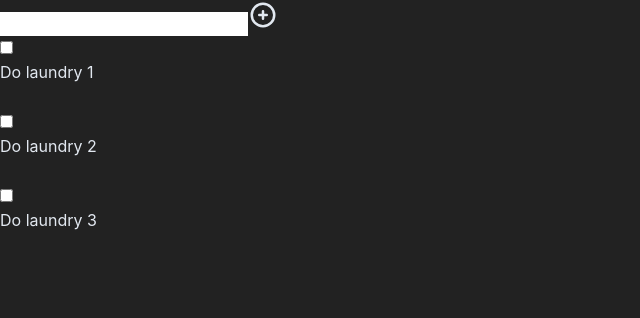
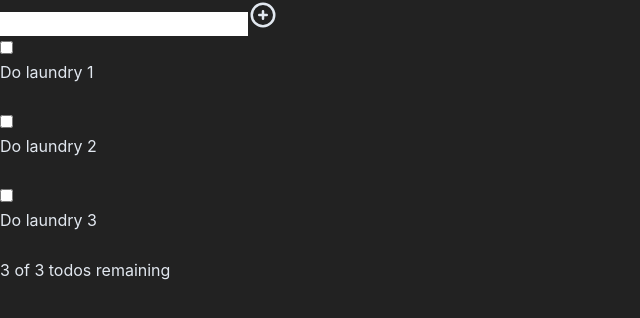
Before and after one commit to davidG999/todo-list, a React (Create React App) app: page / in a window 1280 px wide. Shown: the top 318 px of the page, without its empty margins (0-640 px from the left). Built offline with nearby package versions, Linux system fonts and the light colour scheme; some icons are missing.

Commit message:
Display remaining todos

```diff
--- a/src/components/Todos.tsx
+++ b/src/components/Todos.tsx
@@ -33,7 +33,9 @@ const Todos = () => {
   ]
   const [todos, setTodos] = useState<Todo[]>(staticData);
   const [task, setTask] = useState('');
-
+  const todosLength = todos.length
+  const hasTodos = todos.length > 0
+  const remainingTodos = todos.filter(todo => !todo.isCompleted).length
 
   const handleAddTodo = (todo: Todo) => {
     const updatedTodos = [...todos, todo]
@@ -57,7 +59,6 @@ const Todos = () => {
 
     task && handleAddTodo(todo)
   }
-
 
   const handleDeleteTodo = (id: string) => {
     const updatedTodos = todos.filter((todo) => todo.id !== id)
@@ -93,6 +94,15 @@ const Todos = () => {
           handleCheckTodo={handleCheckTodo}
         />
       ))}
+
+      {!hasTodos && (
+        <p>Please add a todo!</p>
+      )}
+
+      {hasTodos && (
+        <p>{`${remainingTodos} of ${todosLength} todos remaining`}</p>
+      )}
+
     </section>
   )
 }
```
